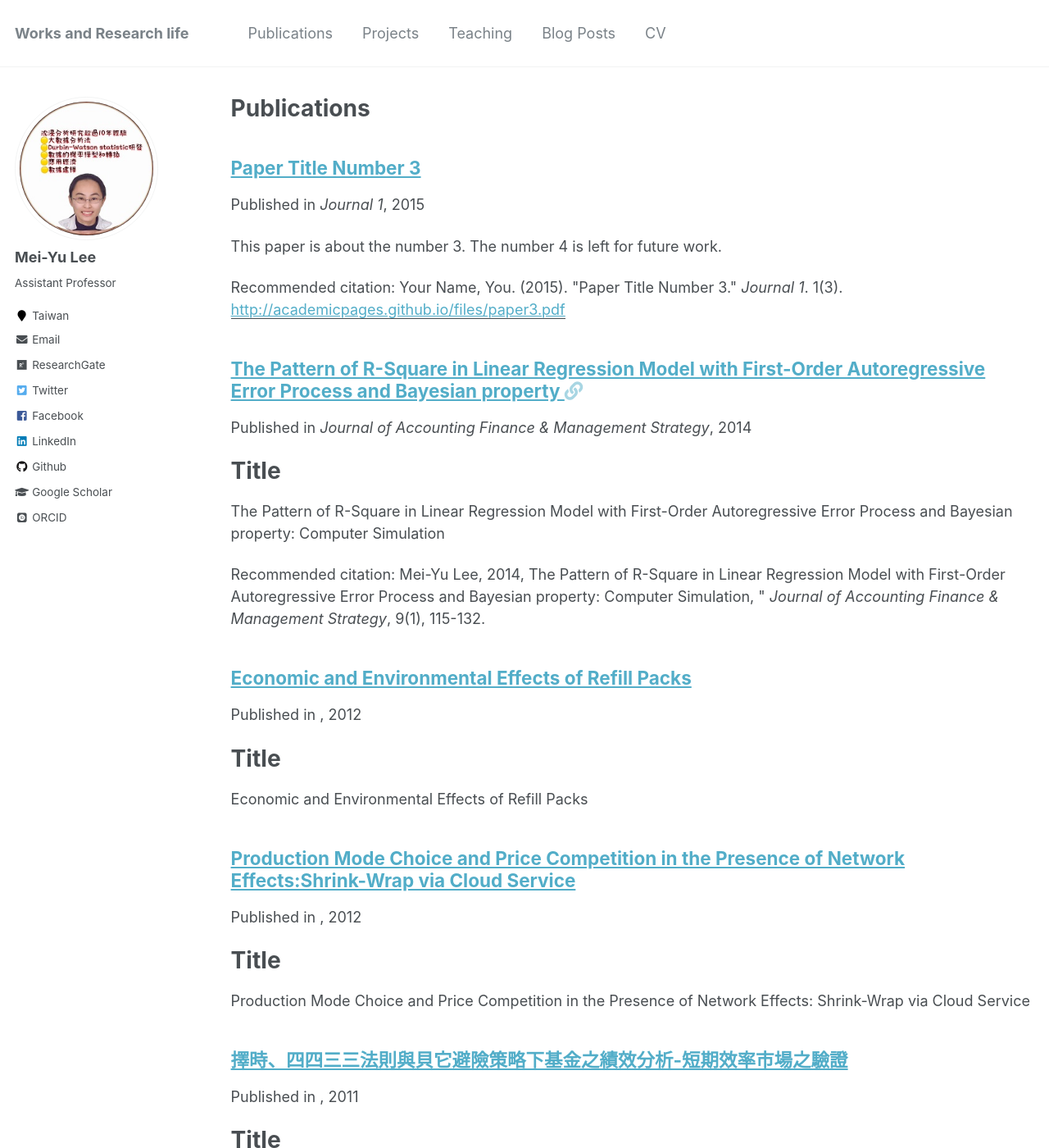
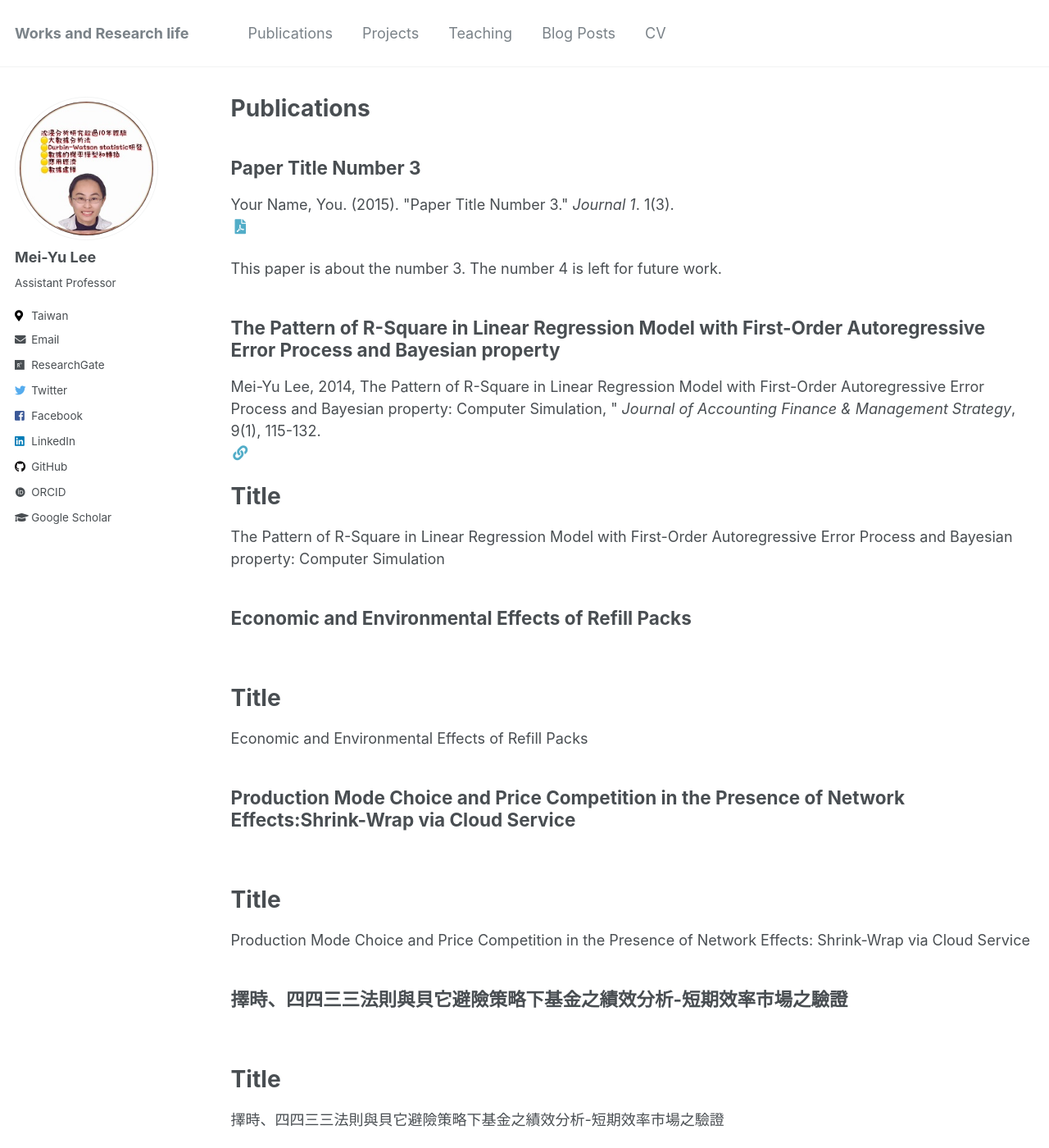
Before and after one commit to meiyulee/meiyulee.github.io, a Jekyll site: the page built from _pages/publications.md, in a window 1280 px wide and 1400 px high. Shown: the whole window at 82% size. Built offline with Jekyll 4.4.1, drawn with Linux system fonts in a browser that asks for light colours; some web fonts are replaced; some of the changed text lies outside the part shown.

Commit message:
從jayrobwilliams那邊的程式碼複製貼過來
不知道怎麼拉過來

```diff
--- a/_includes/archive-single.html
+++ b/_includes/archive-single.html
@@ -27,7 +27,9 @@
     {% endif %}
 
     <h2 class="archive__item-title" itemprop="headline">
-      {% if post.link %}
+      {% if post.collection == 'publications' %}
+        {{ title }}
+      {% elsif post.link %}
         <a href="{{ post.link }}">{{ title }}</a> <a href="{{ base_path }}{{ post.url }}" rel="permalink"><i class="fa fa-link" aria-hidden="true" title="permalink"></i><span class="sr-only">Permalink</span></a>
       {% else %}
         <a href="{{ base_path }}{{ post.url }}" rel="permalink">{{ title }}</a>
@@ -38,26 +40,62 @@
       <p class="page__meta"><i class="fa fa-clock-o" aria-hidden="true"></i> {% include read-time.html %}</p>
     {% endif %}
 
-        {% if post.collection == 'teaching' %}
-          <p> {{ post.type }}, <i>{{ post.venue }}</i>, {{ post.date | default: "1900-01-01" | date: "%Y" }} </p>
-        {% elsif post.collection == 'publications' %}
-          <p>Published in <i>{{ post.venue }}</i>, {{ post.date | default: "1900-01-01" | date: "%Y" }} </p>
-        {% elsif post.date %}
-         <p class="page__date"><strong><i class="fa fa-fw fa-calendar" aria-hidden="true"></i> {{ site.data.ui-text[site.locale].date_label | default: "Published:" }}</strong> <time datetime="{{ post.date | default: "1900-01-01" | date_to_xmlschema }}">{{ post.date | default: "1900-01-01" | date: "%B %d, %Y" }}</time></p>
-        {% endif %}
+    {% if post.collection == 'teaching' %}
+      <p> {{ post.type }}, <i>{{ post.venue }}</i>, {{ post.date | default: "1900-01-01" | date: "%Y" }} </p>
+    {% elsif post.collection == 'publications' %}
+      {% if post.abstract %}
+        <details><summary>Abstract</summary>
+        <blockquote>
+        <p>
+        {{ post.abstract }}
+        </p>
+        </blockquote>
+        </details>
+      {% endif %}
 
-    {% if post.excerpt and site.read_more != 'enabled' %}
+      <!-- citation and icon code -->
+      <p>
+      {% if post.citation %}
+        {{ post.citation }}
+      {% endif %}
+      <br>
+      {% if post.link %}
+        <a href="{{ post.link }}"><i class="fas fa-fw fa-link zoom" aria-hidden="true"></i></a>
+      {% endif %}
+      {% if post.paperurl %}
+        <a href="{{ post.paperurl }}"><i class="fas fa-fw fa-file-pdf zoom" aria-hidden="true"></i></a>
+      {% endif %}
+      {% if post.code %}
+        <a href="{{ post.code }}"><i class="fas fa-fw fa-code zoom" aria-hidden="true"></i></a>
+      {% endif %}
+      {% if post.github %}
+        <a href="{{ post.github }}"><i class="fab fa-fw fa-github zoom" aria-hidden="true"></i></a>
+      {% endif %}
+      </p>
+    {% elsif post.collection == 'posts' and post.date %}
+      <p class="page__date"><strong><i class="fa fa-fw fa-calendar" aria-hidden="true"></i> {{ site.data.ui-text[site.locale].date_label | default: "Published:" }}</strong> <time datetime="{{ post.date | default: "1900-01-01" | date_to_xmlschema }}">{{ post.date | default: "1900-01-01" | date: "%B %d, %Y" }}</time></p>
+    {% endif %}
+
+    {% if post.excerpt and post.collection == 'research' and site.read_more != 'enabled' %}
+      <p class="archive__item-excerpt" itemprop="description">
+        <a href="{{ base_path }}{{ post.url }}" rel="permalink">
+        <div class="container">
+          {{ post.excerpt }}
+          <div class="overlay">
+          </div>
+        </div>
+        </a>
+      </p>
+    {% elsif post.excerpt and site.read_more != 'enabled' %}
     <p class="archive__item-excerpt" itemprop="description">{{ post.excerpt | markdownify }}</p>
     {% elsif post.excerpt and site.read_more == 'enabled' %}
-    <p class="archive__item-excerpt" itemprop="description"><p>{{ post.excerpt | markdownify | remove: '<p>' | remove: '</p>' }}<strong><a href="{{ base_path }}{{ post.url }}" rel="permalink"> Read more</a></strong></p></p>
-    {% endif %}
-
-    {% if post.citation and post.paperurl %}
-      <p>Recommended citation: {{ post.citation }} <a href="{{ post.paperurl }}"><u>{{ post.paperurl }}</u></a></p>
-    {% elsif post.citation %}
-      <p>Recommended citation: {{ post.citation }} </p>
-    {% elsif post.paperurl %}
-      <p>Download <a href=" {{ post.paperurl }} "><u>here</u></a></p>
+      <p class="archive__item-excerpt" itemprop="description">
+        <p>{{ post.excerpt | markdownify | remove: '<p>' | remove: '</p>' }}
+          <strong>
+            <a href="{{ base_path }}{{ post.url }}" rel="permalink"> Read more</a>
+          </strong>
+        </p>
+      </p>
     {% endif %}
 
   </article>
--- a/_includes/author-profile.html
+++ b/_includes/author-profile.html
@@ -20,103 +20,106 @@
   </div>
 
   <div class="author__urls-wrapper">
-    <button class="btn btn--inverse">Follow</button>
+    <button class="btn btn--inverse">Contact</button>
     <ul class="author__urls social-icons">
       {% if author.location %}
-        <li><i class="fa fa-fw fa-map-marker" aria-hidden="true"></i> {{ author.location }}</li>
+        <li><i class="fa fa-fw fa-map-marker-alt" aria-hidden="true" style="padding-right: 1.5em;"></i>{{ author.location }}</li>
       {% endif %}
       {% if author.employer %}
-        <li><i class="fa fa-fw fa-map-marker" aria-hidden="true"></i> {{ author.employer }}</li>
+        <li><i class="fa fa-fw fa-map-marker-alt" aria-hidden="true" style="padding-right: 1.5em;"></i>{{ author.employer }}</li>
       {% endif %}
       {% if author.uri %}
-        <li><a href="{{ author.uri }}"><i class="fas fa-fw fa-link" aria-hidden="true"></i> {{ site.data.ui-text[site.locale].website_label | default: "Website" }}</a></li>
+        <li><a href="{{ author.uri }}"><i class="fas fa-fw fa-link" aria-hidden="true" style="padding-right: 1.5em;"></i>{{ site.data.ui-text[site.locale].website_label | default: "Website" }}</a></li>
       {% endif %}
       {% if author.email %}
-        <li><a href="mailto:{{ author.email }}"><i class="fas fa-fw fa-envelope" aria-hidden="true"></i> {{ site.data.ui-text[site.locale].email_label | default: "Email" }}</a></li>
+        <li><a href="mailto:{{ author.email }}"><i class="fas fa-fw fa-envelope" aria-hidden="true" style="padding-right: 1.5em;"></i>{{ site.data.ui-text[site.locale].email_label | default: "Email" }}</a></li>
       {% endif %}
       {% if author.keybase %}
-        <li><a href="https://keybase.io/{{ author.keybase }}"><i class="fas fa-fw fa-key" aria-hidden="true"></i> Keybase</a></li>
+        <li><a href="https://keybase.io/{{ author.keybase }}"><i class="fas fa-fw fa-key" aria-hidden="true" style="padding-right: 1.5em;"></i>Keybase</a></li>
       {% endif %}
        {% if author.researchgate %}
-        <li><a href="{{ author.researchgate }}"><i class="fab fa-fw fa-researchgate" aria-hidden="true"></i> ResearchGate</a></li>
+        <li><a href="{{ author.researchgate }}"><i class="fab fa-fw fa-researchgate" aria-hidden="true" style="padding-right: 1.5em;"></i>ResearchGate</a></li>
       {% endif %}
       {% if author.twitter %}
-        <li><a href="https://twitter.com/{{ author.twitter }}"><i class="fab fa-fw fa-twitter-square" aria-hidden="true"></i> Twitter</a></li>
+        <li><a href="https://twitter.com/{{ author.twitter }}"><i class="fab fa-fw fa-twitter" aria-hidden="true" style="padding-right: 1.5em;"></i>Twitter</a></li>
       {% endif %}
       {% if author.facebook %}
-        <li><a href="https://www.facebook.com/{{ author.facebook }}"><i class="fab fa-fw fa-facebook-square" aria-hidden="true"></i> Facebook</a></li>
+        <li><a href="https://www.facebook.com/{{ author.facebook }}"><i class="fab fa-fw fa-facebook-square" aria-hidden="true" style="padding-right: 1.5em;"></i>Facebook</a></li>
       {% endif %}
       {% if author.google_plus %}
-        <li><a href="https://plus.google.com/+{{ author.google_plus }}"><i class="fab fa-fw fa-google-plus" aria-hidden="true"></i> Google+</a></li>
+        <li><a href="https://plus.google.com/+{{ author.google_plus }}"><i class="fab fa-fw fa-google-plus" aria-hidden="true" style="padding-right: 1.5em;"></i>Google+</a></li>
       {% endif %}
       {% if author.linkedin %}
-        <li><a href="https://www.linkedin.com/in/{{ author.linkedin }}"><i class="fab fa-fw fa-linkedin" aria-hidden="true"></i> LinkedIn</a></li>
+        <li><a href="https://www.linkedin.com/in/{{ author.linkedin }}"><i class="fab fa-fw fa-linkedin" aria-hidden="true" style="padding-right: 1.5em;"></i>LinkedIn</a></li>
       {% endif %}
       {% if author.xing %}
-        <li><a href="https://www.xing.com/profile/{{ author.xing }}"><i class="fab fa-fw fa-xing-square" aria-hidden="true"></i> XING</a></li>
+        <li><a href="https://www.xing.com/profile/{{ author.xing }}"><i class="fab fa-fw fa-xing-square" aria-hidden="true" style="padding-right: 1.5em;"></i>XING</a></li>
       {% endif %}
       {% if author.instagram %}
-        <li><a href="https://instagram.com/{{ author.instagram }}"><i class="fab fa-fw fa-instagram" aria-hidden="true"></i> Instagram</a></li>
+        <li><a href="https://instagram.com/{{ author.instagram }}"><i class="fab fa-fw fa-instagram" aria-hidden="true" style="padding-right: 1.5em;"></i>Instagram</a></li>
       {% endif %}
       {% if author.tumblr %}
-        <li><a href="https://{{ author.tumblr }}.tumblr.com"><i class="fab fa-fw fa-tumblr-square" aria-hidden="true"></i> Tumblr</a></li>
+        <li><a href="https://{{ author.tumblr }}.tumblr.com"><i class="fab fa-fw fa-tumblr-square" aria-hidden="true" style="padding-right: 1.5em;"></i>Tumblr</a></li>
       {% endif %}
       {% if author.bitbucket %}
-        <li><a href="https://bitbucket.org/{{ author.bitbucket }}"><i class="fab fa-fw fa-bitbucket" aria-hidden="true"></i> Bitbucket</a></li>
+        <li><a href="https://bitbucket.org/{{ author.bitbucket }}"><i class="fab fa-fw fa-bitbucket" aria-hidden="true" style="padding-right: 1.5em;"></i>Bitbucket</a></li>
       {% endif %}
       {% if author.github %}
-        <li><a href="https://github.com/{{ author.github }}"><i class="fab fa-fw fa-github" aria-hidden="true"></i> Github</a></li>
+        <li><a href="https://github.com/{{ author.github }}"><i class="fab fa-fw fa-github" aria-hidden="true" style="padding-right: 1.5em;"></i>GitHub</a></li>
+      {% endif %}
+      {% if author.gitlab %}
+        <li><a href="https://gitlab.com/{{ author.github }}"><i class="fab fa-fw fa-gitlab" aria-hidden="true" style="padding-right: 1.5em;"></i>GitLab</a></li>
       {% endif %}
       {% if author.stackoverflow %}
-        <li><a href="https://www.stackoverflow.com/users/{{ author.stackoverflow }}"><i class="fab fa-fw fa-stack-overflow" aria-hidden="true"></i> Stackoverflow</a></li>
+        <li><a href="https://www.stackoverflow.com/users/{{ author.stackoverflow }}"><i class="fab fa-fw fa-stack-overflow" aria-hidden="true" style="padding-right: 1.5em;"></i>Stackoverflow</a></li>
       {% endif %}
       {% if author.lastfm %}
-        <li><a href="https://lastfm.com/user/{{ author.lastfm }}"><i class="fab fa-fw fa-lastfm-square" aria-hidden="true"></i> Last.fm</a></li>
+        <li><a href="https://lastfm.com/user/{{ author.lastfm }}"><i class="fab fa-fw fa-lastfm-square" aria-hidden="true" style="padding-right: 1.5em;"></i>Last.fm</a></li>
       {% endif %}
       {% if author.dribbble %}
-        <li><a href="https://dribbble.com/{{ author.dribbble }}"><i class="fab fa-fw fa-dribbble-square" aria-hidden="true"></i> Dribbble</a></li>
+        <li><a href="https://dribbble.com/{{ author.dribbble }}"><i class="fab fa-fw fa-dribbble-square" aria-hidden="true" style="padding-right: 1.5em;"></i>Dribbble</a></li>
       {% endif %}
       {% if author.pinterest %}
-        <li><a href="https://www.pinterest.com/{{ author.pinterest }}"><i class="fab fa-fw fa-pinterest" aria-hidden="true"></i> Pinterest</a></li>
+        <li><a href="https://www.pinterest.com/{{ author.pinterest }}"><i class="fab fa-fw fa-pinterest" aria-hidden="true" style="padding-right: 1.5em;"></i>Pinterest</a></li>
       {% endif %}
       {% if author.foursquare %}
-        <li><a href="https://foursquare.com/{{ author.foursquare }}"><i class="fab fa-fw fa-foursquare" aria-hidden="true"></i> Foursquare</a></li>
+        <li><a href="https://foursquare.com/{{ author.foursquare }}"><i class="fab fa-fw fa-foursquare" aria-hidden="true" style="padding-right: 1.5em;"></i>Foursquare</a></li>
       {% endif %}
       {% if author.steam %}
-        <li><a href="https://steamcommunity.com/id/{{ author.steam }}"><i class="fab fa-fw fa-steam-square" aria-hidden="true"></i> Steam</a></li>
+        <li><a href="https://steamcommunity.com/id/{{ author.steam }}"><i class="fab fa-fw fa-steam-square" aria-hidden="true" style="padding-right: 1.5em;"></i>Steam</a></li>
       {% endif %}
       {% if author.youtube %}
-        <li><a href="https://www.youtube.com/user/{{ author.youtube }}"><i class="fab fa-fw fa-youtube" aria-hidden="true"></i> YouTube</a></li>
+        <li><a href="https://www.youtube.com/user/{{ author.youtube }}"><i class="fab fa-fw fa-youtube" aria-hidden="true" style="padding-right: 1.5em;"></i>YouTube</a></li>
       {% endif %}
       {% if author.soundcloud %}
-        <li><a href="https://soundcloud.com/{{ author.soundcloud }}"><i class="fab fa-fw fa-soundcloud" aria-hidden="true"></i> Soundcloud</a></li>
+        <li><a href="https://soundcloud.com/{{ author.soundcloud }}"><i class="fab fa-fw fa-soundcloud" aria-hidden="true" style="padding-right: 1.5em;"></i>Soundcloud</a></li>
       {% endif %}
       {% if author.weibo %}
-        <li><a href="https://www.weibo.com/{{ author.weibo }}"><i class="fab fa-fw fa-weibo" aria-hidden="true"></i> Weibo</a></li>
+        <li><a href="https://www.weibo.com/{{ author.weibo }}"><i class="fab fa-fw fa-weibo" aria-hidden="true" style="padding-right: 1.5em;"></i>Weibo</a></li>
       {% endif %}
       {% if author.flickr %}
-        <li><a href="https://www.flickr.com/{{ author.flickr }}"><i class="fab fa-fw fa-flickr" aria-hidden="true"></i> Flickr</a></li>
+        <li><a href="https://www.flickr.com/{{ author.flickr }}"><i class="fab fa-fw fa-flickr" aria-hidden="true" style="padding-right: 1.5em;"></i>Flickr</a></li>
       {% endif %}
       {% if author.codepen %}
-        <li><a href="https://codepen.io/{{ author.codepen }}"><i class="fab fa-fw fa-codepen" aria-hidden="true"></i> CodePen</a></li>
+        <li><a href="https://codepen.io/{{ author.codepen }}"><i class="fab fa-fw fa-codepen" aria-hidden="true" style="padding-right: 1.5em;"></i>CodePen</a></li>
       {% endif %}
       {% if author.vine %}
-        <li><a href="https://vine.co/u/{{ author.vine }}"><i class="fab fa-fw fa-vine" aria-hidden="true"></i> Vine</a></li>
+        <li><a href="https://vine.co/u/{{ author.vine }}"><i class="fab fa-fw fa-vine" aria-hidden="true" style="padding-right: 1.5em;"></i>Vine</a></li>
+      {% endif %}
+      {% if author.orcid %}
+        <li><a href="{{ author.orcid }}"><i class="ai ai-orcid ai-fw" aria-hidden="true" style="padding-right: 1.5em;"></i>ORCID</a></li>
       {% endif %}
       {% if author.googlescholar %}
-        <li><a href="{{ author.googlescholar }}"><i class="fas fa-fw fa-graduation-cap"></i> Google Scholar</a></li>
+        <li><a href="{{ author.googlescholar }}"><i class="fas fa-fw fa-graduation-cap" aria-hidden="true" style="padding-right: 1.5em;"></i>Google Scholar</a></li>
       {% endif %}
       {% if author.pubmed %}
-        <li><a href="{{ author.pubmed }}"><i class="ai ai-pubmed-square ai-fw"></i> PubMed</a></li>
-      {% endif %}
-      {% if author.orcid %}
-        <li><a href="{{ author.orcid }}"><i class="ai ai-orcid-square ai-fw"></i> ORCID</a></li>
+        <li><a href="{{ author.pubmed }}"><i class="ai ai-pubmed-square ai-fw" aria-hidden="true" style="padding-right: 1.5em;"></i>PubMed</a></li>
       {% endif %}
       {% if author.impactstory %}
-        <li><a href="{{ author.impactstory }}"><i class="ai ai-impactstory ai-fw"></i> Impactstory</a></li>
+        <li><a href="{{ author.impactstory }}"><i class="ai ai-impactstory ai-fw" aria-hidden="true" style="padding-right: 1.5em;"></i>Impactstory</a></li>
       {% endif %}
       {% if author.wikipedia %}
-        <li><a href="https://en.wikipedia.org/wiki/User:{{ author.wikipedia }}"><i class="fab fa-fw fa-wikipedia-w" aria-hidden="true"></i> Wikipedia</a></li>
+        <li><a href="https://en.wikipedia.org/wiki/User:{{ author.wikipedia }}"><i class="fab fa-fw fa-wikipedia-w" aria-hidden="true" style="padding-right: 1.5em;"></i>Wikipedia</a></li>
 {% endif %}
     </ul>
   </div>
--- a/_sass/_archive.scss
+++ b/_sass/_archive.scss
@@ -6,6 +6,7 @@
   margin-bottom: 2em;
 
   @include breakpoint($medium) {
+    padding-right: $right-sidebar-width-narrow;
     @include span(12 of 12);
   }
 
```
